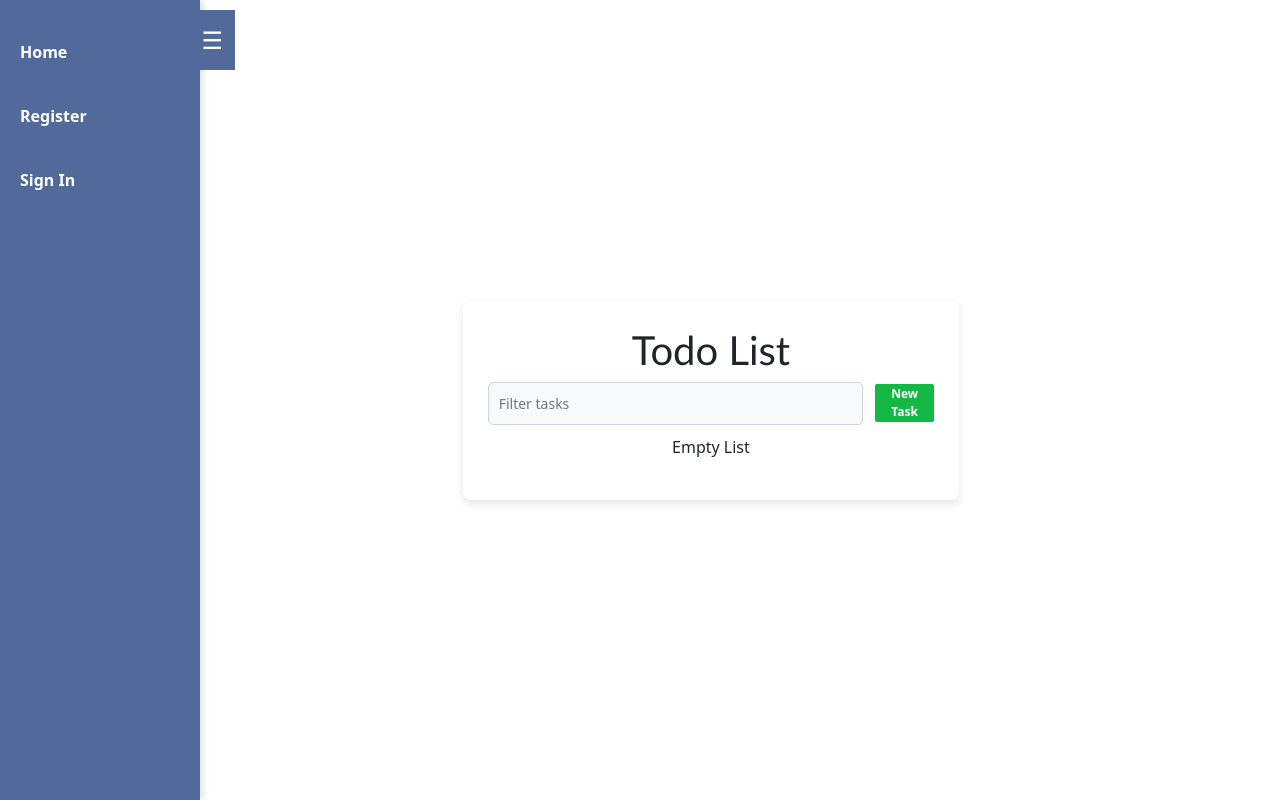
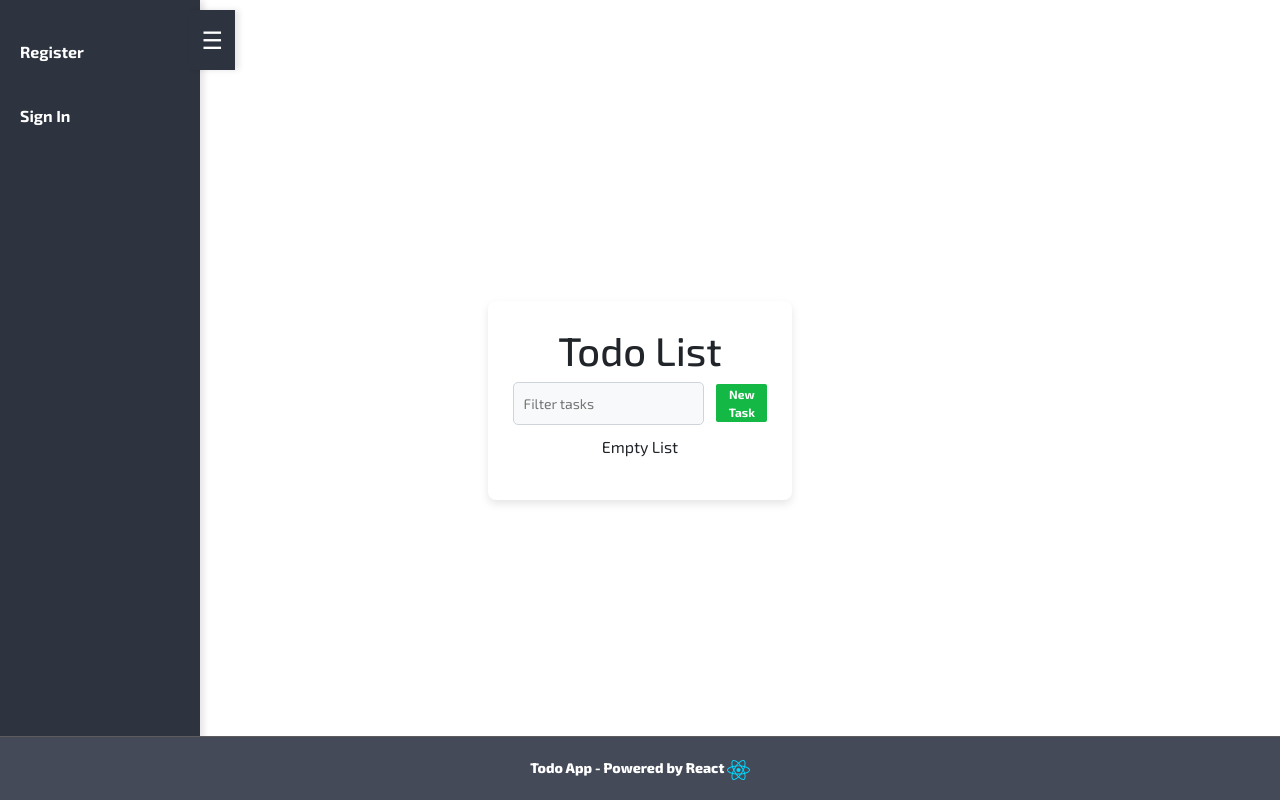
Before and after one commit to YawDev/todo-app-react, a React (Vite) app: page / in a window 1280 px wide. Built offline with nearby package versions, Linux system fonts and the light colour scheme.

Commit message:
Footer, UI Update, Edit feature

```diff
--- a/src/App.jsx
+++ b/src/App.jsx
@@ -3,6 +3,7 @@ import TodoWrapperComponent from "./components/TodoWrapperComponent";
 import "bootstrap/dist/css/bootstrap.min.css";
 import SideNavBarComponent from "./components/SideNavBarComponent";
 import { useState } from "react";
+import FooterComponent from "./components/FooterComponent";
 
 function App() {
   const [todoList, setTodoList] = useState([]);
@@ -10,6 +11,7 @@ function App() {
     <>
       <SideNavBarComponent />
       <TodoWrapperComponent todoList={todoList} setTodoList={setTodoList} />
+      <FooterComponent />
     </>
   );
 }
--- /dev/null
+++ b/src/components/FooterComponent.jsx
@@ -0,0 +1,11 @@
+import "../styles/Footer.css";
+import footerImg from "../assets/react.svg";
+export default function FooterComponent() {
+  return (
+    <div className="footerSection">
+      <p>
+        Todo App - Powered by React <img src={footerImg} />
+      </p>
+    </div>
+  );
+}
--- a/src/components/HeaderComponent.jsx
+++ b/src/components/HeaderComponent.jsx
@@ -5,8 +5,6 @@ import { v4 as uuidv4 } from "uuid";
 
 export default function HeaderComponent({ todoList, setTodoList }) {
   const [showModal, setShowModal] = useState(false);
-  const [isEditMode, setIsEditMode] = useState(false);
-  const [taskToEdit, setTaskToEdit] = useState(null);
 
   useEffect(() => {
     console.log(todoList); // Log todoList when it changes
@@ -14,24 +12,12 @@ export default function HeaderComponent({ todoList, setTodoList }) {
 
   const handleClose = () => {
     setShowModal(false);
-    setIsEditMode(false);
-    setTaskToEdit(null);
   };
   const handleShow = (task = null) => {
     setShowModal(true);
-    if (task) {
-      setIsEditMode(true); // Edit mode
-      setTaskToEdit(task);
-    } else {
-      setIsEditMode(false); // Add mode
-      setTaskToEdit(null);
-    }
   };
 
   const handleSubmit = (title, description) => {
-    if (isEditMode && taskToEdit) {
-      //
-    } else {
     setTodoList([
       ...todoList,
       {
@@ -41,7 +27,6 @@ export default function HeaderComponent({ todoList, setTodoList }) {
         isCompleted: false,
       },
     ]);
-    }
     handleClose();
   };
 
@@ -65,8 +50,8 @@ export default function HeaderComponent({ todoList, setTodoList }) {
         show={showModal}
         handleClose={handleClose}
         handleSubmit={handleSubmit}
-        isEditMode={isEditMode}
-        taskToEdit={taskToEdit}
+        isEditMode={false}
+        taskToEdit={null}
       />
     </div>
   );
--- a/src/components/SideNavBarComponent.jsx
+++ b/src/components/SideNavBarComponent.jsx
@@ -1,4 +1,5 @@
 import { useState } from "react";
+import "../styles/NavBar.css";
 
 const SideNavBarComponent = () => {
   const [isOpen, setIsOpen] = useState(true);
@@ -14,9 +15,6 @@ const SideNavBarComponent = () => {
       </button>
       <ul>
         <li>
-          <a href="#">Home</a>
-        </li>
-        <li>
           <a href="#">Register</a>
         </li>
         <li>
--- a/src/components/TodoItemComponent.jsx
+++ b/src/components/TodoItemComponent.jsx
@@ -1,3 +1,4 @@
+import { useState, useEffect } from "react";
 import ButtonComponent from "./ButtonComponent";
 import ButtonSection from "./ButtonSection";
 
@@ -5,6 +6,7 @@ export default function TodoItemComponent({
   todoItemId,
   children,
   handleDeleteRequest,
+  handleEditRequest,
 }) {
   return (
     <div className="todo-item">
@@ -13,10 +15,18 @@ export default function TodoItemComponent({
       {children.title}
       <ButtonSection
         deleteAction={() =>
-          handleDeleteRequest({ id: todoItemId, title: children.title })
+          handleDeleteRequest({
+            id: todoItemId,
+            title: children.title,
+            description: children.description,
+          })
         }
         editAction={() => {
-          alert("edited!");
+          handleEditRequest({
+            id: todoItemId,
+            title: children.title,
+            description: children.description,
+          });
         }}
       />
     </div>
--- a/src/components/TodoItemSection.jsx
+++ b/src/components/TodoItemSection.jsx
@@ -1,6 +1,10 @@
 import TodoItemComponent from "./TodoItemComponent";
 
-export default function TodoItemSection({ todoList, handleDeleteRequest }) {
+export default function TodoItemSection({
+  todoList,
+  handleDeleteRequest,
+  handleEditRequest,
+}) {
   return (
     <div className="itemListWrapper">
       {todoList.length === 0 ? (
@@ -12,6 +16,7 @@ export default function TodoItemSection({ todoList, handleDeleteRequest }) {
               key={task.id}
               todoItemId={task.id}
               handleDeleteRequest={handleDeleteRequest}
+              handleEditRequest={handleEditRequest}
             >
               {task}
             </TodoItemComponent>
--- a/src/components/TodoWrapperComponent.jsx
+++ b/src/components/TodoWrapperComponent.jsx
@@ -3,10 +3,16 @@ import TodoItemSection from "./TodoItemSection";
 import DeleteConfirmationModalCompononent from "./DeleteConfirmationComponent";
 import { useState } from "react";
 import PaginationComponent from "./Pagination";
+import SaveItemModalCompononent from "./SaveItemModalCompononent";
 
 export default function TodoWrapperComponent({ todoList, setTodoList }) {
   const [showDeleteModal, setShowDeleteModal] = useState(false);
   const [taskToDelete, setTaskToDelete] = useState(null);
+
+  const [isEditMode, setIsEditMode] = useState(false);
+  const [taskToEdit, setTaskToEdit] = useState(null);
+  const [showEditModal, setShowEditModal] = useState(false);
+
   const [currentPage, setCurrentPage] = useState(1);
   const [itemsPerPage, setItemsPerPage] = useState(4);
 
@@ -41,6 +47,32 @@ export default function TodoWrapperComponent({ todoList, setTodoList }) {
     setShowDeleteModal(false);
     setTaskToDelete(null);
   };
+
+  const handleClose = () => {
+    setShowEditModal(false);
+    setIsEditMode(false);
+    setTaskToEdit(null);
+  };
+
+  const handleEditRequest = (task) => {
+    setTaskToEdit(task);
+    setIsEditMode(true);
+    setShowEditModal(true);
+    console.log("task", task);
+  };
+
+  const handleEditSubmit = (title, description) => {
+    setTodoList(
+      todoList.map((task) =>
+        task.id === taskToEdit.id
+          ? { ...task, title: title, description: description }
+          : task
+      )
+    );
+
+    handleClose();
+  };
+
   return (
     <div className="todo-container">
       <h1 className="wrapperTitle"> Todo List</h1>
@@ -48,6 +80,7 @@ export default function TodoWrapperComponent({ todoList, setTodoList }) {
       <TodoItemSection
         todoList={currentData}
         handleDeleteRequest={handleDeleteRequest}
+        handleEditRequest={handleEditRequest}
       />
       <PaginationComponent
         totalItems={todoList.length}
@@ -60,6 +93,13 @@ export default function TodoWrapperComponent({ todoList, setTodoList }) {
         handleConfirmDelete={confirmDelete}
         taskToDelete={taskToDelete}
       />
+      <SaveItemModalCompononent
+        show={showEditModal}
+        handleClose={handleClose}
+        handleSubmit={handleEditSubmit}
+        isEditMode={isEditMode}
+        taskToEdit={taskToEdit}
+      />
     </div>
   );
 }
--- /dev/null
+++ b/src/styles/Footer.css
@@ -0,0 +1,35 @@
+.footerSection {
+  background-color: #444a58;
+  color: white;
+  text-align: center;
+  padding: 20px;
+  position: fixed;
+  bottom: 0;
+  left: 0;
+  width: 100%;
+  font-size: 14px;
+  border-top: 1px solid #5e5d5d;
+  margin-top: 30px;
+  font-family: "Exo 2", sans-serif;
+}
+
+.footerSection p {
+  margin: 0;
+  font-weight: 800;
+}
+
+.footerSection img {
+  max-height: 20px;
+  width: auto;
+  vertical-align: middle;
+}
+
+@media (max-width: 768px) {
+  .footerSection {
+    padding: 15px;
+  }
+
+  .footerSection p {
+    font-size: 12px;
+  }
+}
--- /dev/null
+++ b/src/styles/NavBar.css
@@ -0,0 +1,76 @@
+.sideBarNav {
+  position: fixed;
+  top: 0;
+  left: -200px;
+  width: 200px;
+  font-family: "Exo 2", sans-serif;
+
+  height: 100%;
+  background-color: #2d343f; /* Dark grey */
+  color: white;
+  padding-top: 20px;
+  box-shadow: 4px 0 6px rgba(0, 0, 0, 0.1);
+  transition: left 0.3s ease-in-out;
+}
+
+.sideBarNav.open {
+  left: 0;
+}
+
+.sideBarNav ul {
+  list-style-type: none;
+  padding: 0;
+  display: none;
+}
+
+.sideBarNav.open ul {
+  display: block;
+}
+
+.sideBarNav ul li {
+  padding: 10px;
+}
+
+.sideBarNav ul li a {
+  color: white;
+  text-decoration: none;
+  display: block;
+  padding: 10px;
+  font-weight: bold;
+}
+
+.sideBarNav ul li a:hover {
+  background-color: #444950; /* Slightly lighter grey to complement the sidebar */
+}
+
+.toggle-btn {
+  position: absolute;
+  top: 10px;
+  right: -35px;
+  background-color: #2d343f; /* Matching dark grey */
+  color: rgb(255, 255, 255);
+  padding: 10px;
+  border: 2px solid #2d343f; /* Matching border */
+  font-size: 24px;
+  cursor: pointer;
+  transition: right 0.3s ease-in-out;
+  box-shadow: 4px 0 6px rgba(0, 0, 0, 0.1);
+}
+
+.toggle-btn:hover {
+  background-color: #444950; /* Slightly lighter grey to complement the sidebar */
+}
+
+.sideBarNav.open .toggle-btn {
+  right: -35px;
+}
+
+.content {
+  margin-left: 220px;
+  padding: 20px;
+  transition: margin-left 0.3s ease-in-out;
+}
+
+.sideBarNav.open ~ .content {
+  margin-left: 0;
+}
--- a/src/styles/Todo.css
+++ b/src/styles/Todo.css
@@ -1,15 +1,22 @@
+@import url("https://fonts.googleapis.com/css2?family=Exo+2:ital,wght@0,100..900;1,100..900&family=Josefin+Sans:ital,wght@0,100..700;1,100..700&display=swap");
 body {
   display: flex;
   justify-content: center;
   align-items: center;
   height: 100vh;
   margin: 0;
-  font-family: "Gill Sans", "Gill Sans MT", Calibri, "Trebuchet MS", sans-serif;
+  font-family: "Exo 2", sans-serif;
   background-color: #f4f4f4;
 }
 
+h1,
+h2,
+h3 {
+  font-family: "Exo 2", sans-serif;
+}
+
 .todo-container {
-  width: 140%;
+  width: 100%;
   max-width: 500px;
   padding: 25px;
   box-sizing: border-box;
@@ -17,6 +24,7 @@ body {
   border-radius: 8px;
   box-shadow: 0 4px 8px rgba(0, 0, 0, 0.1);
   text-align: center;
+  font-family: "Exo 2", sans-serif;
 }
 
 @media (max-width: 768px) {
@@ -26,7 +34,7 @@ body {
 }
 
 .wrapperTitle {
-  font-family: "Gill Sans", "Gill Sans MT", Calibri, "Trebuchet MS", sans-serif;
+  font-family: "Exo 2", sans-serif;
 }
 
 .todo-item {
@@ -101,6 +109,7 @@ body {
 
 .modal-content {
   padding: 20px;
+  font-family: "Exo 2", sans-serif;
 }
 
 .modal-body {
@@ -176,73 +185,3 @@ input[type="text"] {
   max-width: 500px;
   width: 100%;
 }
-
-.sideBarNav {
-  position: fixed;
-  top: 0;
-  left: -200px;
-  width: 200px;
-  height: 100%;
-  background-color: #526a99; /* Dark grey background */
-  color: white; /* White text color */
-  padding-top: 20px;
-  box-shadow: 4px 0 6px rgba(0, 0, 0, 0.1); /* Shadow on the right side */
-  transition: left 0.3s ease-in-out;
-}
-
-.sideBarNav.open {
-  left: 0;
-}
-
-.sideBarNav ul {
-  list-style-type: none;
-  padding: 0;
-  display: none; /* Hide the links when collapsed */
-}
-
-.sideBarNav.open ul {
-  display: block; /* Show the links when expanded */
-}
-
-.sideBarNav ul li {
-  padding: 10px;
-}
-
-.sideBarNav ul li a {
-  color: white; /* White text color */
-  text-decoration: none;
-  display: block;
-  padding: 10px;
-  font-weight: bold; /* Bold text */
-}
-
-.sideBarNav ul li a:hover {
-  background-color: #2f3d57; /* Darker grey background on hover */
-}
-
-.toggle-btn {
-  position: absolute;
-  top: 10px;
-  right: -35px;
-  background-color: #526a99; /* Dark grey background to match the sidebar */
-  color: rgb(255, 255, 255); /* White text for the button */
-  padding: 10px;
-  border: 2px solid #526a99; /* Darker border around the button */
-  font-size: 24px;
-  cursor: pointer;
-  transition: right 0.3s ease-in-out;
-}
-
-.sideBarNav.open .toggle-btn {
-  right: -35px;
-}
-
-.content {
-  margin-left: 220px;
-  padding: 20px;
-  transition: margin-left 0.3s ease-in-out;
-}
-
-.sideBarNav.open ~ .content {
-  margin-left: 0;
-}
```
Also changed, not shown: src/components/SaveItemModalCompononent.jsx (+15 -5 lines). Lines whose indentation alone changed are shown as unchanged.
